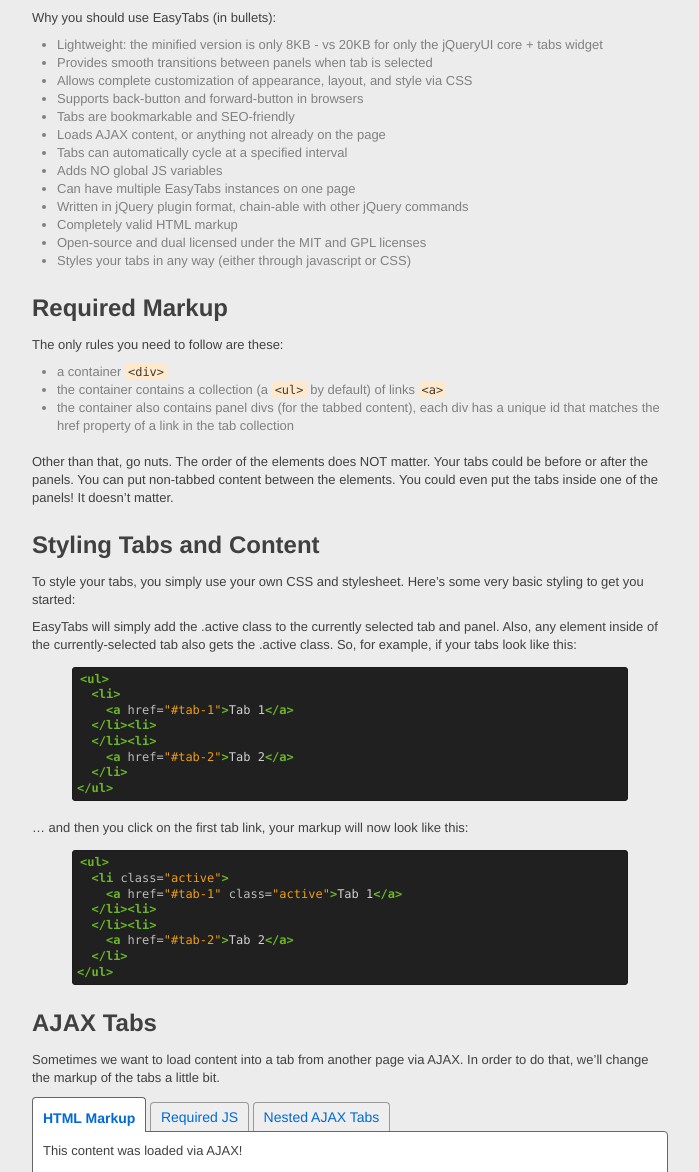
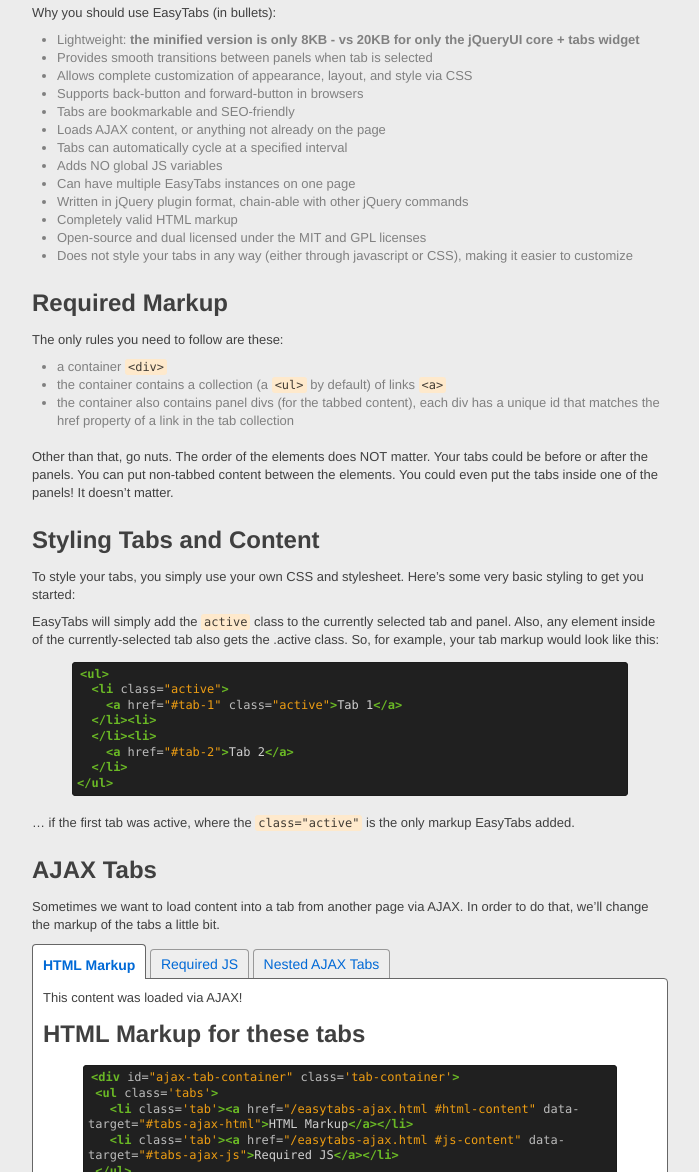
Before and after one commit to alfajango/alfajango.github.com, a Jekyll site: the page built from _posts/2012-01-09-easytabs.md, in a window 1280 px wide and 1400 px high, scrolled down 2398 px. Shown: the part 228-1400 px from the top of the window, without its empty margins (131-830 px from the left). Built offline with Jekyll 4.4.1, drawn with Linux system fonts in a browser that asks for light colours; nearby versions of some CDN libraries; library files that are not in the unit come from our copies; Markdown is read by kramdown in place of the engine named in the settings.

Commit message:
Updated easytabs docs

```diff
--- a/_posts/2012-01-09-easytabs.md
+++ b/_posts/2012-01-09-easytabs.md
@@ -145,8 +145,8 @@
   $('#tab-container').easytabs();
 </script>
 
-[View More Demos](#more-demos), including use with Twitter Bootstrap and jQuery UI
-Themeroller themes.
+**[View More Demos](#more-demos), including use with Twitter Bootstrap and jQuery UI
+Themeroller themes.**
 
 <span id='compatibility'></span>
 
@@ -191,7 +191,7 @@
 
 Why you should use EasyTabs (in bullets):
 
-* Lightweight: the minified version is only 8KB - vs 20KB for only the jQueryUI core + tabs widget
+* Lightweight: **the minified version is only 8KB - vs 20KB for only the jQueryUI core + tabs widget**
 * Provides smooth transitions between panels when tab is selected
 * Allows complete customization of appearance, layout, and style via CSS
 * Supports back-button and forward-button in browsers
@@ -203,7 +203,8 @@
 * Written in jQuery plugin format, chain-able with other jQuery commands
 * Completely valid HTML markup
 * Open-source and dual licensed under the MIT and GPL licenses
-* Styles your tabs in any way (either through javascript or CSS)
+* Does not style your tabs in any way (either through javascript or
+  CSS), making it easier to customize
 
 <span id="required-markup"></span>
 
@@ -223,20 +224,7 @@
 
 To style your tabs, you simply use your own CSS and stylesheet. Here's some very basic styling to get you started:
 
-EasyTabs will simply add the .active class to the currently selected tab and panel. Also, any element inside of the currently-selected tab also gets the .active class. So, for example, if your tabs look like this:
-
-{% highlight html %}
-<ul>
-  <li>
-    <a href="#tab-1">Tab 1</a>
-  </li><li>
-  </li><li>
-    <a href="#tab-2">Tab 2</a>
-  </li>
-</ul>
-{% endhighlight %}
-
-... and then you click on the first tab link, your markup will now look like this:
+EasyTabs will simply add the `active` class to the currently selected tab and panel. Also, any element inside of the currently-selected tab also gets the .active class. So, for example, your tab markup would look like this:
 
 {% highlight html %}
 <ul>
@@ -248,6 +236,9 @@
   </li>
 </ul>
 {% endhighlight %}
+
+... if the first tab was active, where the `class="active"` is the only
+markup EasyTabs added.
 
 <span id="ajax-tabs"></span>
 
@@ -635,7 +626,7 @@
 
 <script type="text/javascript">
 $('#select-button').click( function() {
-  $('#outer-container').easytabs('select', '#nested-tab-3');
+  $('#twitter-bootstrap-tabs').easytabs('select', '#twitter-messages');
 });
 </script>
 
```
